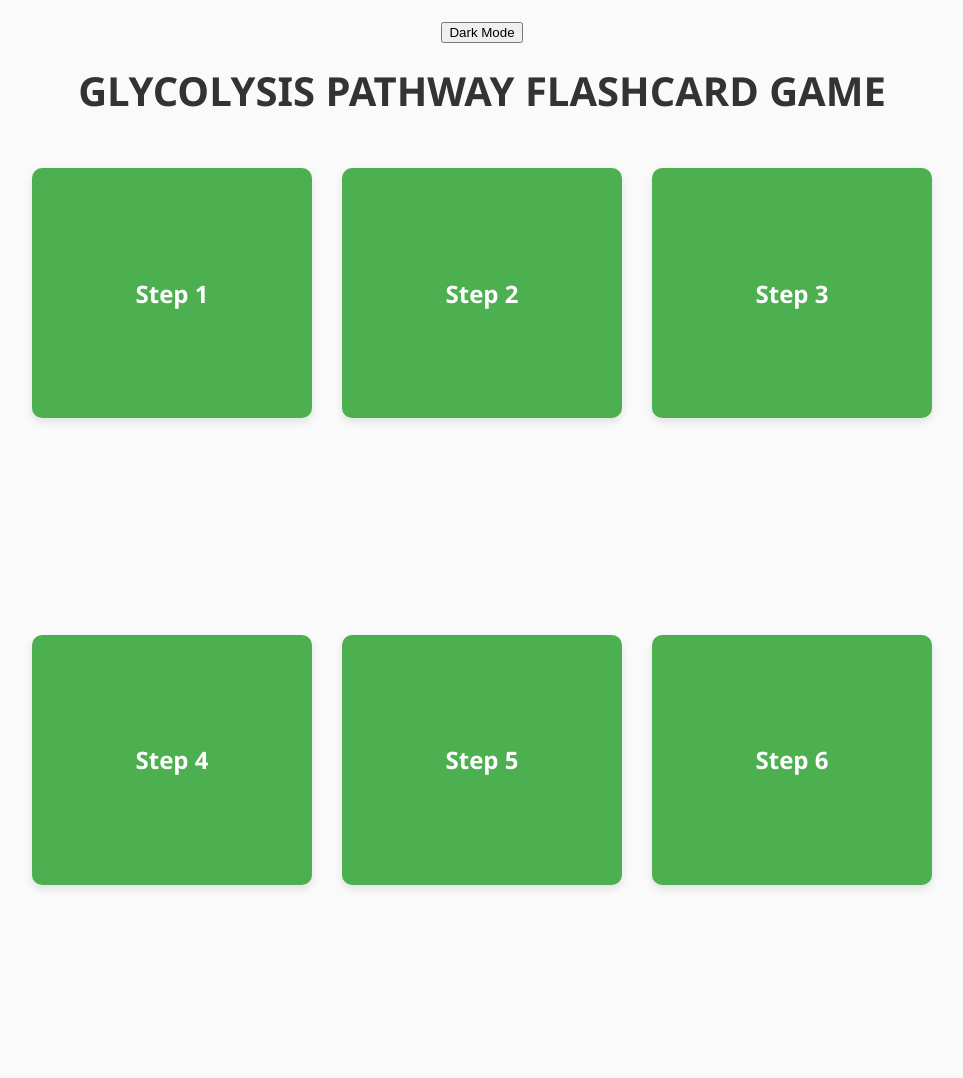
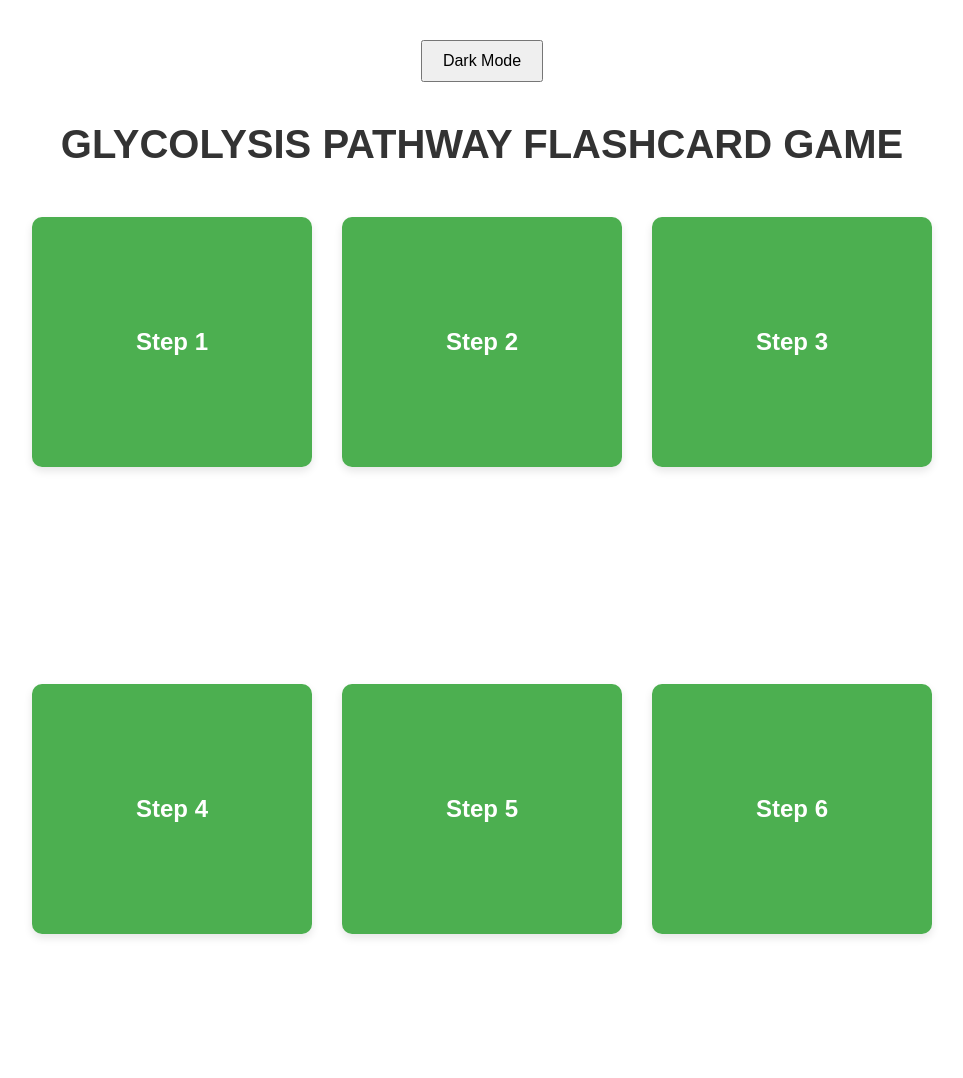
Before and after one commit to Wdalshy5/Biochemistry, a website built with Vite: page index.html in a window 1280 px wide. Shown: the top 1078 px of the page, without its empty margins (158-1121 px from the left). Built offline with nearby package versions, Linux system fonts and the light colour scheme; files whose address does not match are found by name.

Commit message:
Update styles.css

```diff
--- a/styles.css
+++ b/styles.css
@@ -6,7 +6,32 @@ body {
   margin: 0;
   color: #444;
 }
+/* Default light theme */
+:root {
+    --bg-color: #ffffff;
+    --text-color: #000000;
+}
 
+/* Dark theme */
+[data-theme="dark"] {
+    --bg-color: #000000;
+    --text-color: #ffffff;
+}
+
+/* Apply variables */
+body {
+    background-color: var(--bg-color);
+    color: var(--text-color);
+    font-family: Arial, sans-serif;
+    transition: background-color 0.3s, color 0.3s;
+}
+
+button {
+    margin: 20px;
+    padding: 10px 20px;
+    cursor: pointer;
+    font-size: 16px;
+}
 h1 {
   margin: 20px;
   font-size: 2.5rem;
```
